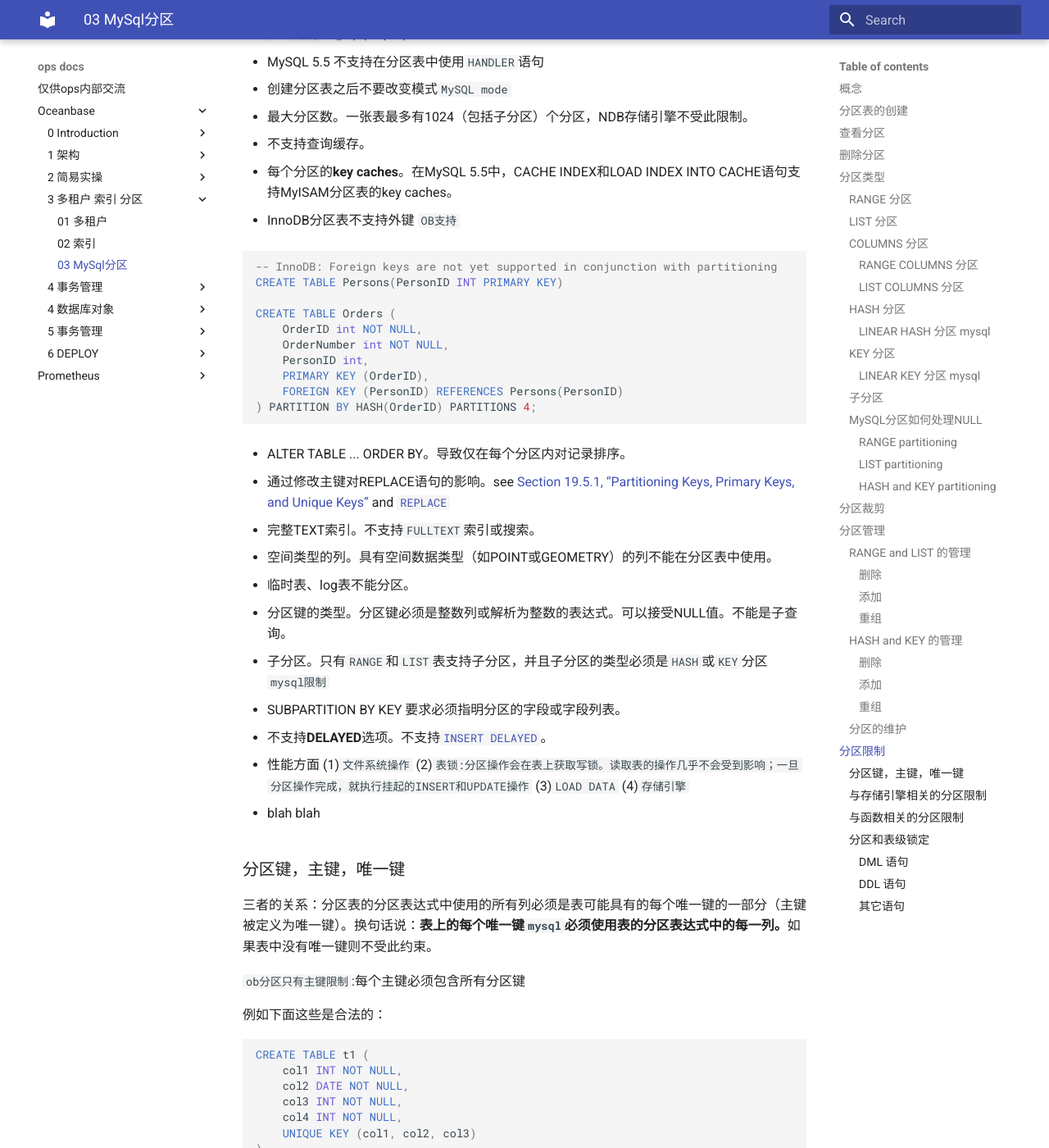
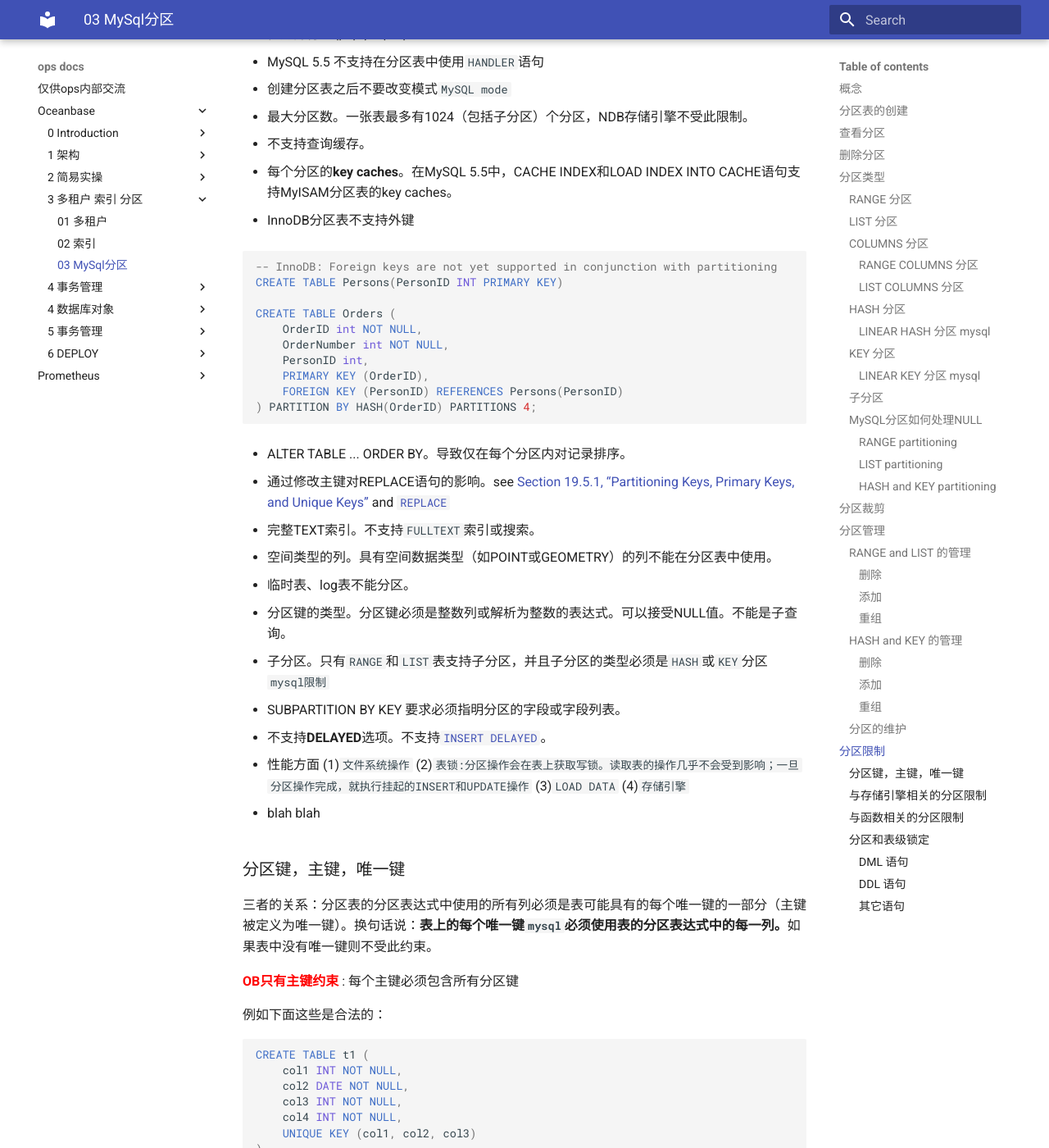
Before and after one commit to rocky-raccoon33/ops-doc, an MkDocs documentation site: the page built from docs/oceanbase/3 多租户-索引-分区/03 MySql分区.md, in a window 1280 px wide and 1400 px high, scrolled down 14522 px. Shown: the whole window at 82% size. Built offline with MkDocs 1.6.1 and Material for MkDocs 9.7.7, drawn with Linux system fonts in a browser that asks for light colours.

Commit message:
color text

````diff
--- a/docs/oceanbase/3 多租户-索引-分区/03 MySql分区.md
+++ b/docs/oceanbase/3 多租户-索引-分区/03 MySql分区.md
@@ -68,7 +68,7 @@ subpartition_definition:
 
 指定表的分区数`PARTITIONS num`时，必须将其表示为不带前导零的非零正整数
 
-分区表上没有主键/唯一键 `或者` 使用主键/唯一键都必须包含分区键  <span style="color:red"> **`ob无唯一键限制`** </span>
+分区表上没有主键/唯一键 `或者` 使用主键/唯一键都必须包含分区键  <span style="color:red"> **ob无唯一键限制** </span>
 
 **分区的名字不区分大小写**
 
@@ -712,7 +712,7 @@ ALTER TABLE hash_par TRUNCATE PARTITION ALL;
 
 - 每个分区的**key caches**。在MySQL 5.5中，CACHE INDEX和LOAD INDEX INTO CACHE语句支持MyISAM分区表的key caches。
 
-- InnoDB分区表不支持外键 `OB支持`
+- InnoDB分区表不支持外键
 
 ```sql
 -- InnoDB: Foreign keys are not yet supported in conjunction with partitioning
@@ -753,7 +753,7 @@ CREATE TABLE Orders (
 
 三者的关系：分区表的分区表达式中使用的所有列必须是表可能具有的每个唯一键的一部分（主键被定义为唯一键）。换句话说：**表上的每个唯一键`mysql`必须使用表的分区表达式中的每一列。**如果表中没有唯一键则不受此约束。
 
-`ob分区只有主键限制`:每个主键必须包含所有分区键
+<span style="color:red"> **OB只有主键约束** </span>: 每个主键必须包含所有分区键
 
 例如下面这些是合法的：
 
````
